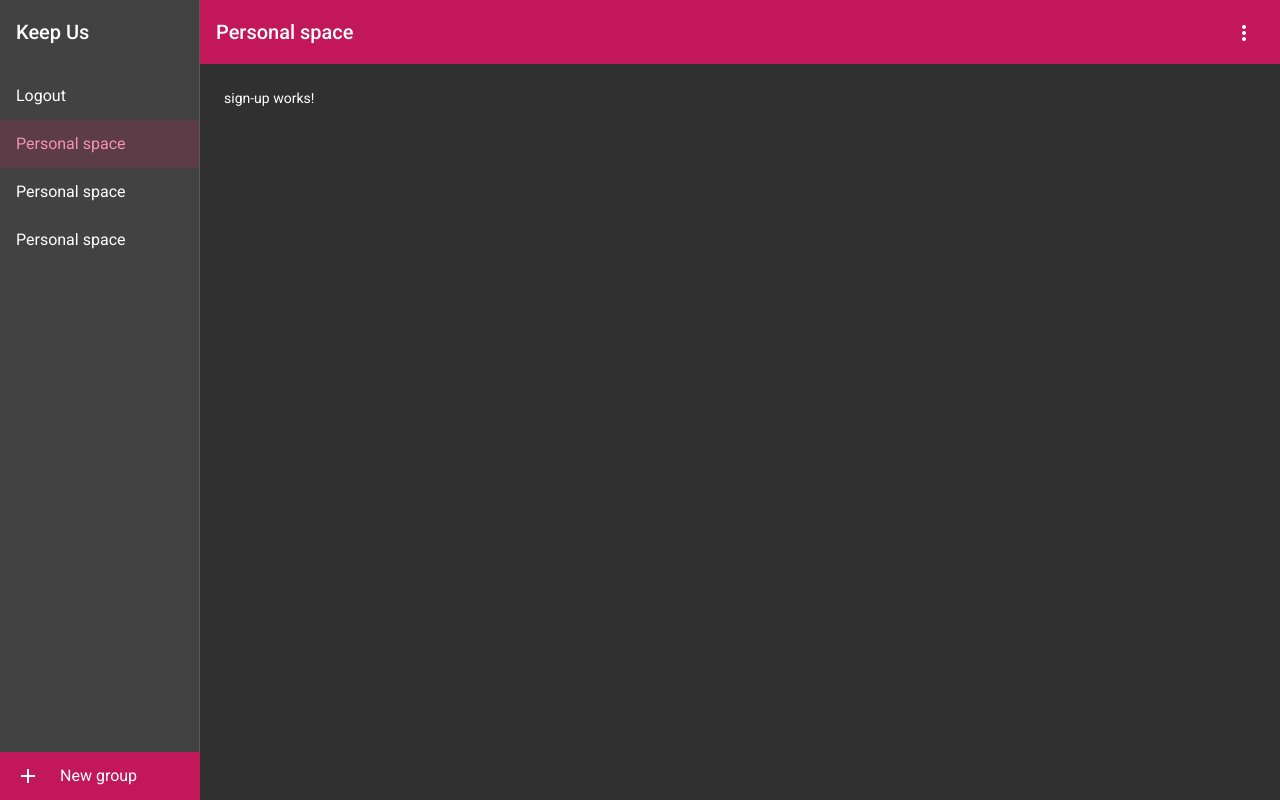
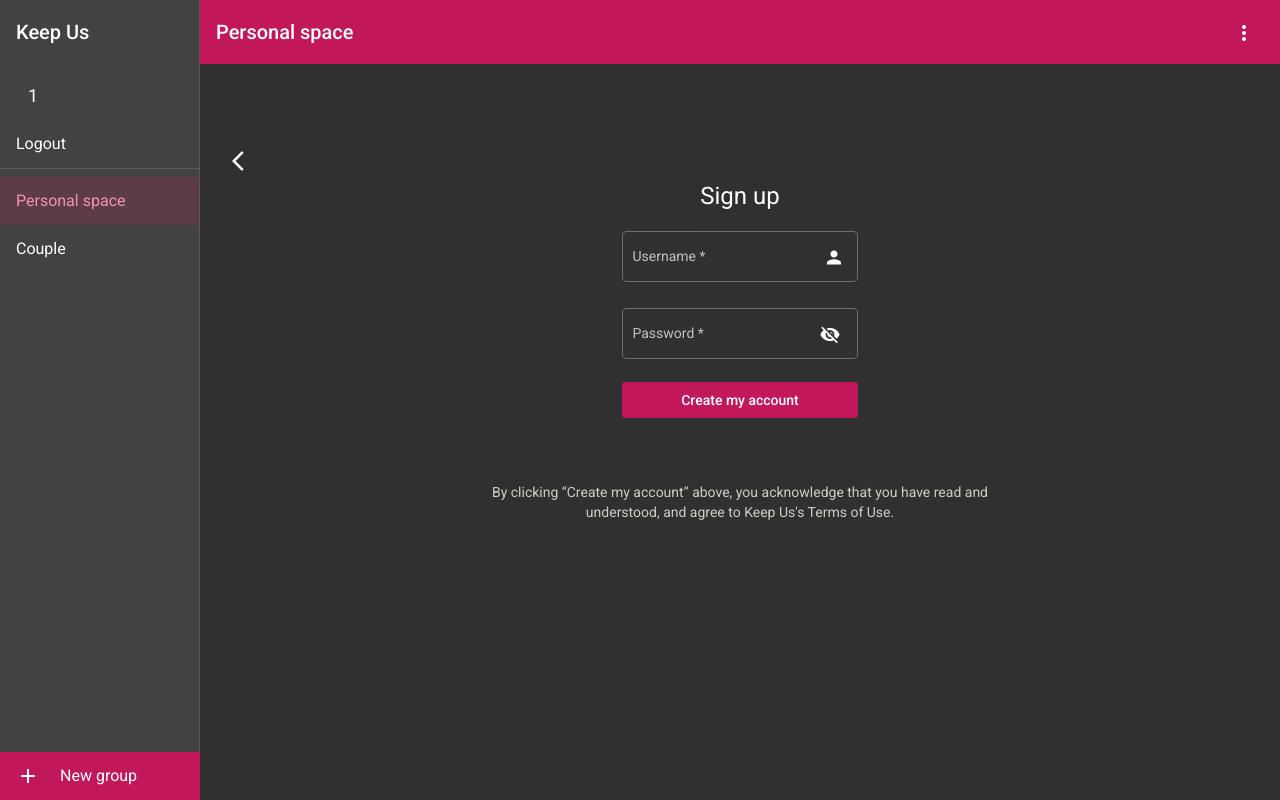
Before and after one commit to KeepUs-Fr/keep-us-frontend, an Angular app: page /signup in a window 1280 px wide. Built offline with nearby package versions, Linux system fonts and the light colour scheme; sample sign-in values are in the browser's storage.

Commit message:
feat: sign up

```diff
--- a/package.json
+++ b/package.json
@@ -23,6 +23,7 @@
     "@angular/platform-browser": "~13.3.0",
     "@angular/platform-browser-dynamic": "~13.3.0",
     "@angular/router": "~13.3.0",
+    "jwt-decode": "^3.1.2",
     "cors": "^2.8.5",
     "prettier": "^2.5.1",
     "rxjs": "~7.5.0",
--- a/src/app/components/authentication/login/login.component.html
+++ b/src/app/components/authentication/login/login.component.html
@@ -4,7 +4,6 @@
 
         <!-- Login form -->
         <form [formGroup]="loginForm" (ngSubmit)="onSubmit()">
-
             <mat-form-field appearance="outline">
                 <mat-label>Username</mat-label>
                 <input matInput type="text" id="username" formControlName="username" required>
--- a/src/app/components/authentication/login/login.component.ts
+++ b/src/app/components/authentication/login/login.component.ts
@@ -35,14 +35,13 @@ export class LoginComponent implements OnInit {
         this.authService.login(this.loginForm.value).subscribe({
             next: (result: {token: string}) => {
                 localStorage.setItem('token', result.token);
+                this.authService.decodedToken = this.authService.decodeToken(result.token);
                 this.authService.emitChange(true);
                 this.router.navigate(['notes']).then();
-
             },
             error: (error) => {
                 console.error(error);
             }
         });
     }
-
 }
--- a/src/app/components/authentication/sign-up/sign-up.component.html
+++ b/src/app/components/authentication/sign-up/sign-up.component.html
@@ -1 +1,37 @@
-<p>sign-up works!</p>
+<div class="signup">
+    <button mat-icon-button>
+        <mat-icon>arrow_back_ios</mat-icon>
+    </button>
+
+    <!-- form -->
+    <div class="justify-center">
+        <div>
+            <h1>Sign up</h1>
+            <!-- Sign up form -->
+            <form  [formGroup]="signupForm" (ngSubmit)="onSubmit()">
+                <mat-form-field appearance="outline">
+                    <mat-label>Username</mat-label>
+                    <input matInput type="text" id="username" formControlName="username" required>
+                    <mat-icon matSuffix>person</mat-icon>
+                </mat-form-field>
+                <br/>
+                <mat-form-field appearance="outline">
+                    <mat-label>Password</mat-label>
+                    <input matInput [type]="hide ? 'password' : 'text'" formControlName="password" required>
+                    <button mat-icon-button matSuffix (click)="hide = !hide" [attr.aria-label]="'Hide password'" [attr.aria-pressed]="hide">
+                        <mat-icon>{{hide ? 'visibility_off' : 'visibility'}}</mat-icon>
+                    </button>
+                </mat-form-field>
+                <br/>
+                <button mat-flat-button color="primary" class="btn-create" type="submit">Create my account</button>
+            </form>
+        </div>
+    </div>
+
+    <div class="justify-center">
+        <p class="terms">
+            By clicking “Create my account” above, you acknowledge that you have read and understood,
+            and agree to Keep Us's Terms of Use.
+        </p>
+    </div>
+</div>
--- a/src/app/components/authentication/sign-up/sign-up.component.scss
+++ b/src/app/components/authentication/sign-up/sign-up.component.scss
@@ -0,0 +1,18 @@
+.signup {
+    padding-top: 5%;
+
+    h1 {
+        text-align: center;
+    }
+
+    mat-form-field, .btn-create{
+        width: 100%;
+    }
+
+    .terms {
+        max-width: 500px;
+        color: #d1cdc5;
+        text-align: center;
+        margin-top: 64px;
+    }
+}
--- a/src/app/components/authentication/sign-up/sign-up.component.ts
+++ b/src/app/components/authentication/sign-up/sign-up.component.ts
@@ -1,4 +1,7 @@
 import { Component, OnInit } from '@angular/core';
+import {FormBuilder, FormControl, FormGroup, Validators} from "@angular/forms";
+import {AuthService} from "../../../services/auth.service";
+import {Router} from "@angular/router";
 
 @Component({
     selector: 'app-sign-up',
@@ -6,7 +9,37 @@ import { Component, OnInit } from '@angular/core';
     styleUrls: ['./sign-up.component.scss']
 })
 export class SignUpComponent implements OnInit {
-    constructor() {}
+    hide = true;
+    signupForm: FormGroup;
+    usernameCtrl: FormControl;
+    passwordCtrl: FormControl;
 
-    ngOnInit(): void {}
+    constructor(private authService: AuthService,
+                private router: Router,
+                public formBuilder: FormBuilder) {
+        this.usernameCtrl = formBuilder.control('', Validators.required);
+        this.passwordCtrl = formBuilder.control('', Validators.required);
+
+        this.signupForm = formBuilder.group({
+            username: this.usernameCtrl,
+            password: this.passwordCtrl
+        });
+    }
+
+    ngOnInit(): void {
+    }
+
+    onSubmit(): void {
+        this.authService.login(this.signupForm.value).subscribe({
+            next: (result: {token: string}) => {
+                localStorage.setItem('token', result.token);
+                this.authService.decodedToken = this.authService.decodeToken(result.token);
+                this.authService.emitChange(true);
+                this.router.navigate(['notes']).then();
+            },
+            error: (error) => {
+                console.error(error);
+            }
+        });
+    }
 }
--- a/src/app/components/side-nav/side-nav.component.html
+++ b/src/app/components/side-nav/side-nav.component.html
@@ -1,26 +1,39 @@
 <mat-sidenav-container class="sidenav-container">
-    <mat-sidenav #drawer class="sidenav" fixedInViewport
+    <mat-sidenav #drawer
+                 class="sidenav" fixedInViewport
                  [attr.role]="(isHandset$ | async) ? 'dialog' : 'navigation'"
                  [mode]="(isHandset$ | async) ? 'over' : 'side'"
                  [opened]="(isHandset$ | async) === false">
 
         <mat-toolbar>Keep Us</mat-toolbar>
 
+        <ng-container *ngIf="isLogged && authService.decodedToken">
+
+            <!-- User profile -->
+            <mat-nav-list>
+                <a mat-list-item>
+                    <div mat-card-avatar class="avatar"></div>
+                    <span class="profile">{{authService.decodedToken.sub}}</span>
+                </a>
+                <a mat-list-item (click)="authService.logout()">Logout</a>
+            </mat-nav-list>
+            <mat-divider></mat-divider>
+
             <!-- Get user groups -->
-        <mat-nav-list *ngIf="isLogged">
-            <a mat-list-item (click)="authService.logout()">Logout</a>
-
+            <mat-nav-list>
                 <a mat-list-item class="active">Personal space</a>
-            <a mat-list-item>Personal space</a>
-            <a mat-list-item>Personal space</a>
+                <a mat-list-item>Couple</a>
             </mat-nav-list>
 
-        <mat-nav-list class="bottom-btn" *ngIf="isLogged">
+            <!-- Add new group -->
+            <mat-nav-list class="bottom-btn">
                 <a mat-list-item style="background-color: #c2185b">
                     <mat-icon style="margin-right: 20px;">add</mat-icon>
                     New group
                 </a>
             </mat-nav-list>
+
+        </ng-container>
     </mat-sidenav>
 
     <mat-sidenav-content>
--- a/src/app/components/side-nav/side-nav.component.scss
+++ b/src/app/components/side-nav/side-nav.component.scss
@@ -8,6 +8,15 @@
 
 .sidenav .mat-toolbar {
   background: inherit;
+}
+
+.avatar {
+    background-image: url('https://material.angular.io/assets/img/examples/shiba1.jpg');
+    background-size: cover;
+}
+.profile {
+    margin-left: 12px;
+    font-size: 18px;
 }
 
 .mat-toolbar.mat-primary {
--- /dev/null
+++ b/src/app/models/decoded-token.model.ts
@@ -0,0 +1,5 @@
+export interface DecodedTokenModel {
+    sub: string;
+    iat: string;
+    exp: string;
+}
--- a/src/app/services/auth.service.ts
+++ b/src/app/services/auth.service.ts
@@ -3,6 +3,9 @@ import {Router} from '@angular/router';
 import {HttpClient} from '@angular/common/http';
 import {Observable, Subject} from "rxjs";
 import {environment} from "../../environments/environment";
+import {DecodedTokenModel} from "../models/decoded-token.model";
+import jwt_decode from 'jwt-decode';
+
 
 @Injectable({
     providedIn: 'root'
@@ -12,11 +15,16 @@ export class AuthService {
     private emitChangeSource = new Subject<boolean>();
     // Observable string streams
     changeEmitted = this.emitChangeSource.asObservable();
+    decodedToken: DecodedTokenModel | undefined;
 
     constructor(
         private router: Router,
         private http: HttpClient,
-    ) {}
+    ) {
+        if (this.isLogged()) {
+            this.decodedToken = this.decodeToken(this.getToken()!);
+        }
+    }
 
     getToken(): string | null {
         return localStorage.getItem('token');
@@ -53,4 +61,8 @@ export class AuthService {
         const currentToken = this.getToken();
         return !!currentToken;
     }
+
+    decodeToken(token: string): DecodedTokenModel {
+        return jwt_decode(token);
+    }
 }
```
Also changed, not shown: 1 other file (tests, documents, lock files or other folders). Lines whose indentation alone changed are shown as unchanged.
